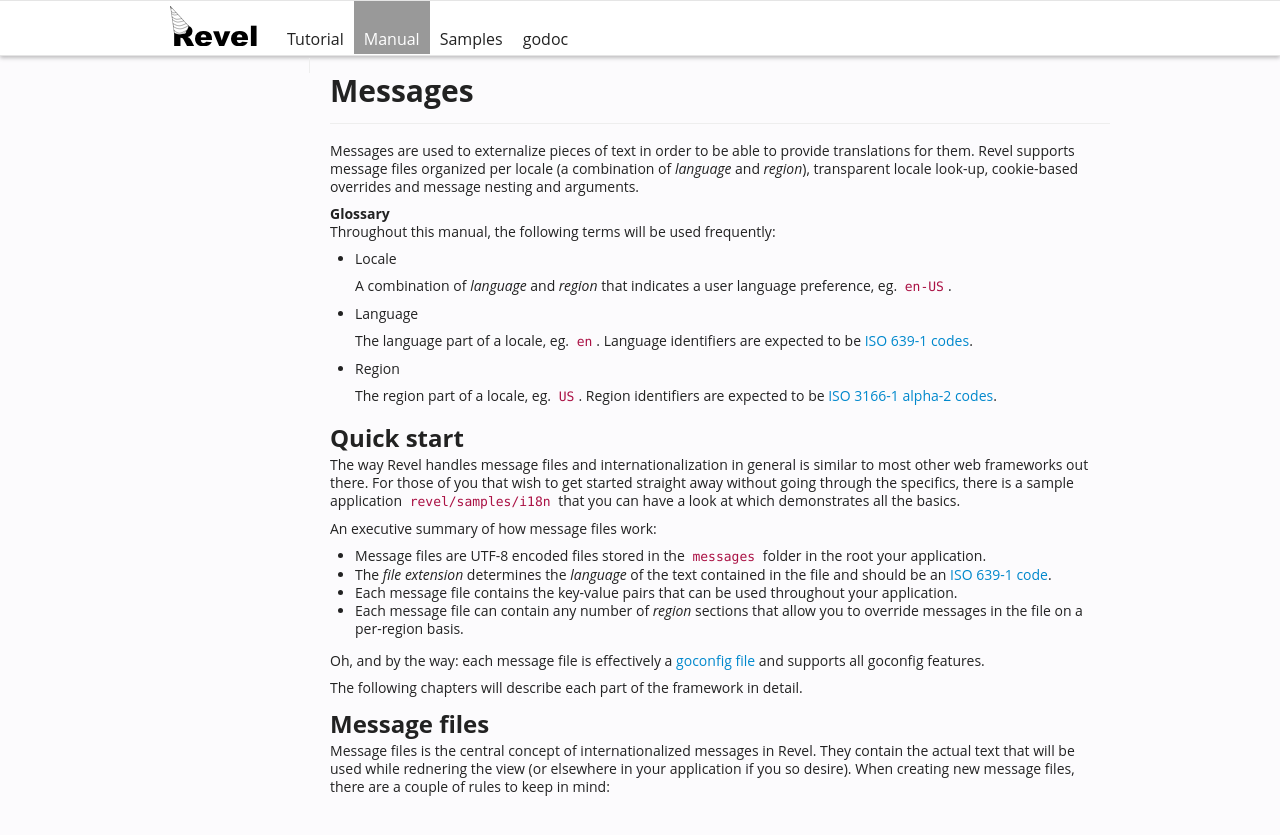
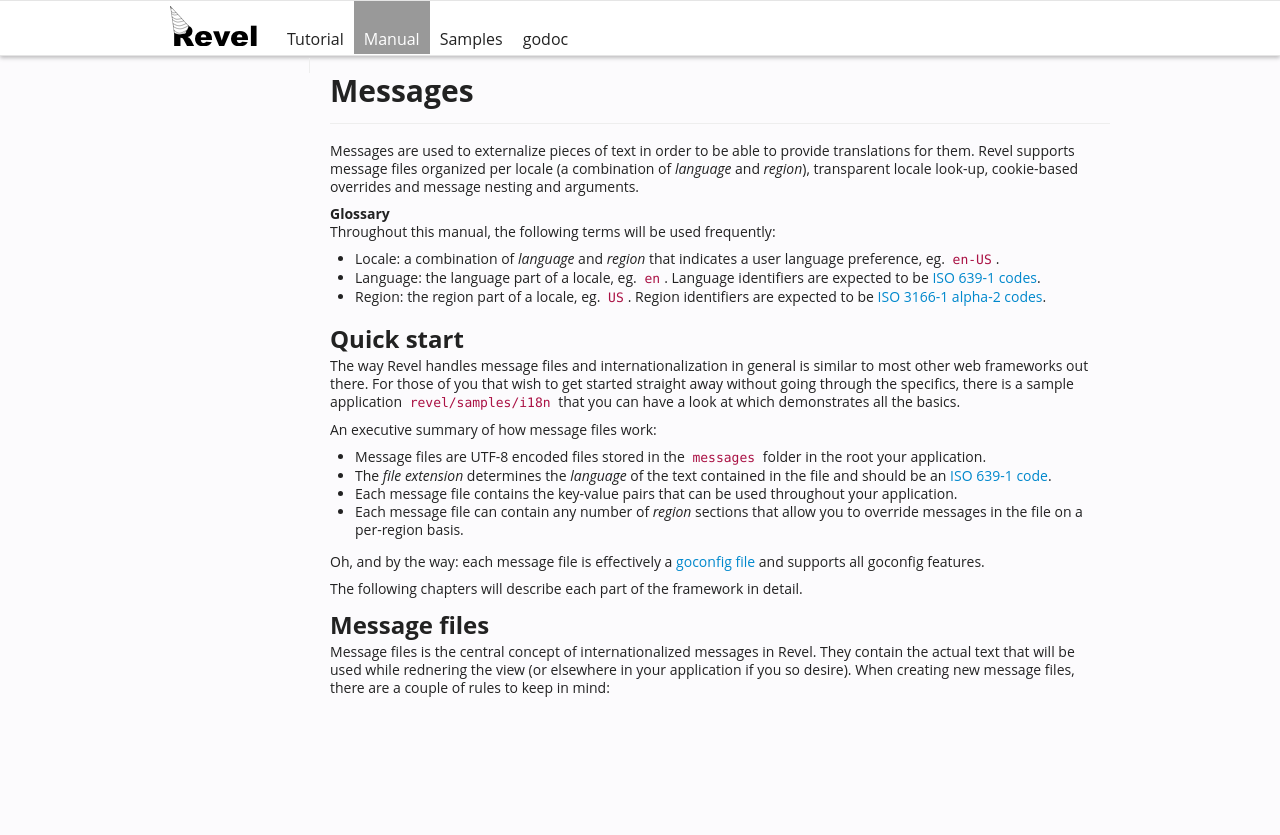
Before and after one commit to revel/revel, a Jekyll site: the page built from manual/i18n-messages.md, in a window 1280 px wide. Shown: the top 835 px of the page. Built offline with Jekyll 4.4.1, drawn with Linux system fonts in a browser that asks for light colours.

Commit message:
I18n manual update

```diff
--- a/manual/i18n-messages.md
+++ b/manual/i18n-messages.md
@@ -11,17 +11,9 @@ look-up, cookie-based overrides and message nesting and arguments.
 
 Throughout this manual, the following terms will be used frequently:
 
-* Locale
-
-    A combination of *language* and *region* that indicates a user language preference, eg. `en-US`.
-
-* Language
-
-    The language part of a locale, eg. `en`. Language identifiers are expected to be [ISO 639-1 codes](http://en.wikipedia.org/wiki/List_of_ISO_639-1_codes).
-
-* Region
-
-    The region part of a locale, eg. `US`. Region identifiers are expected to be [ISO 3166-1 alpha-2 codes](http://en.wikipedia.org/wiki/ISO_3166-1_alpha-2).
+* Locale: a combination of *language* and *region* that indicates a user language preference, eg. `en-US`.
+* Language: the language part of a locale, eg. `en`. Language identifiers are expected to be [ISO 639-1 codes](http://en.wikipedia.org/wiki/List_of_ISO_639-1_codes).
+* Region: the region part of a locale, eg. `US`. Region identifiers are expected to be [ISO 3166-1 alpha-2 codes](http://en.wikipedia.org/wiki/ISO_3166-1_alpha-2).
 
 ## Quick start
 
```
